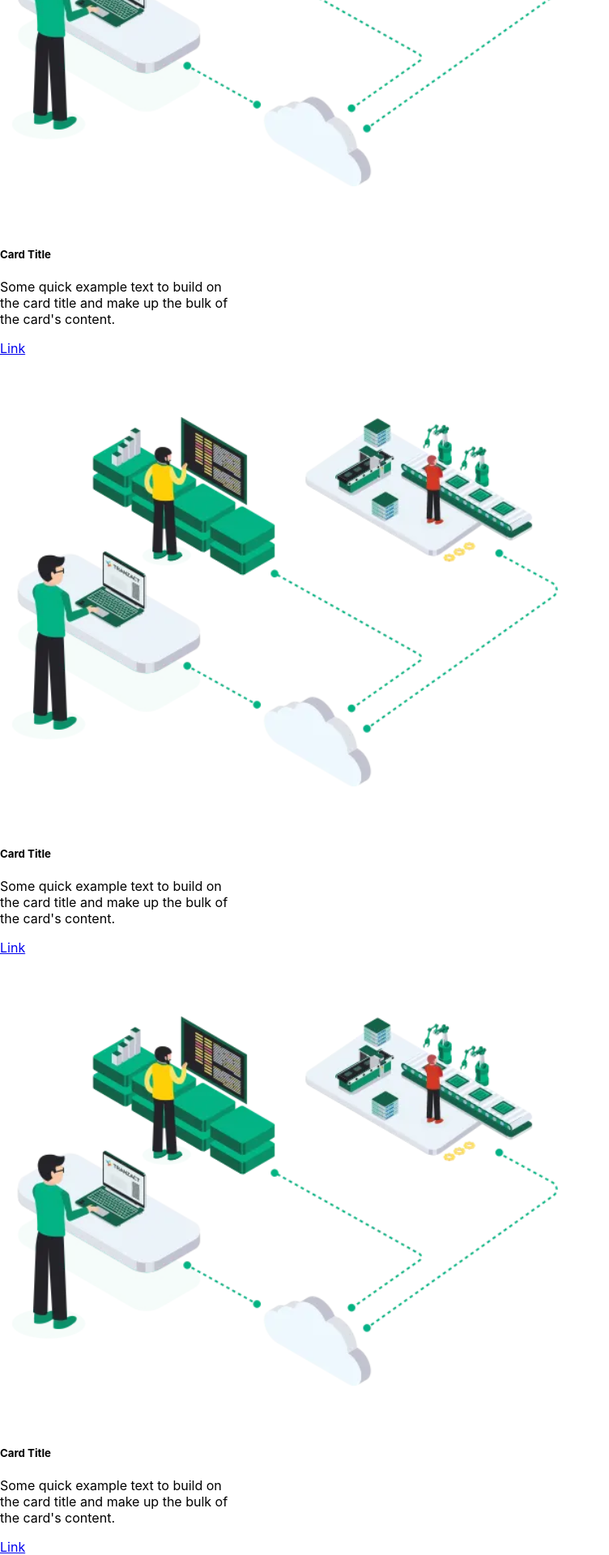
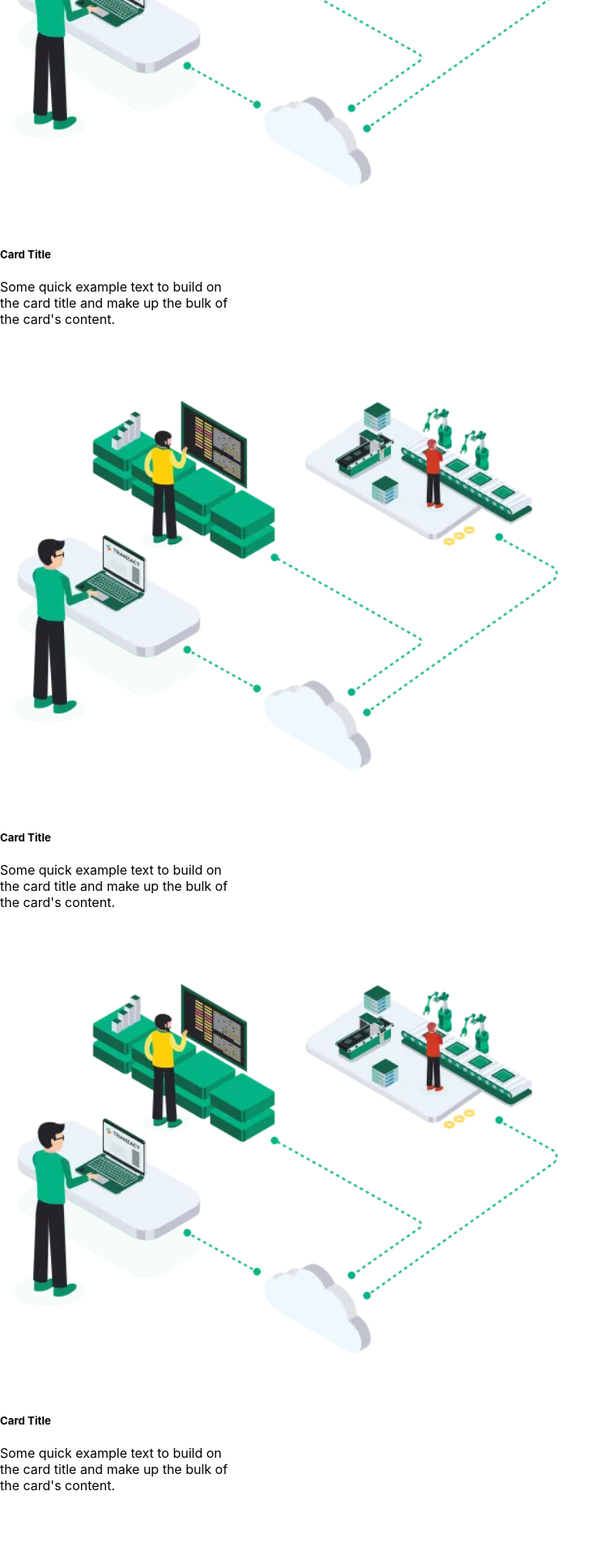
Before and after one commit to Pulak2001-cmd/India-Credit-client, a React (Create React App) app: page / in a window 1280 px wide. Shown: the part 1903-3823 px from the top of the page at 81% size, without its empty margins (0-752 px from the left). After the commit the page ends 3763 px from the top, so only its background shows below. Built offline with nearby package versions, Linux system fonts and the light colour scheme; the HTML template or start-up script is replaced by a standard one.

Commit message:
commit sixth

```diff
--- a/src/components/Card.js
+++ b/src/components/Card.js
@@ -8,7 +8,7 @@
     <div class="card-body">
       <h5 class="card-title">{props.title}</h5>
       <p class="card-text">{props.text}</p>
-      <a href="#" class="btn btn-primary">{props.btn}</a>
+
     </div>
   </div>
     </Fragment>
--- a/src/components/Cards.js
+++ b/src/components/Cards.js
@@ -7,13 +7,13 @@
         <div class="container my-3">
   <div class="row">
     <div class="col">
-      <Card src="./Image1.png" title="Card Title" text="Some quick example text to build on the card title and make up the bulk of the card's content." btn="Link"/>
+      <Card src="./Image1.png" title="Card Title" text="Some quick example text to build on the card title and make up the bulk of the card's content." />
     </div>
     <div class="col">
-    <Card src="./Image1.png" title="Card Title" text="Some quick example text to build on the card title and make up the bulk of the card's content." btn="Link"/>
+    <Card src="./Image1.png" title="Card Title" text="Some quick example text to build on the card title and make up the bulk of the card's content." />
     </div>
     <div class="col">
-    <Card src="./Image1.png" title="Card Title" text="Some quick example text to build on the card title and make up the bulk of the card's content." btn="Link"/>
+    <Card src="./Image1.png" title="Card Title" text="Some quick example text to build on the card title and make up the bulk of the card's content." />
     </div>
   </div>
 </div>
```
